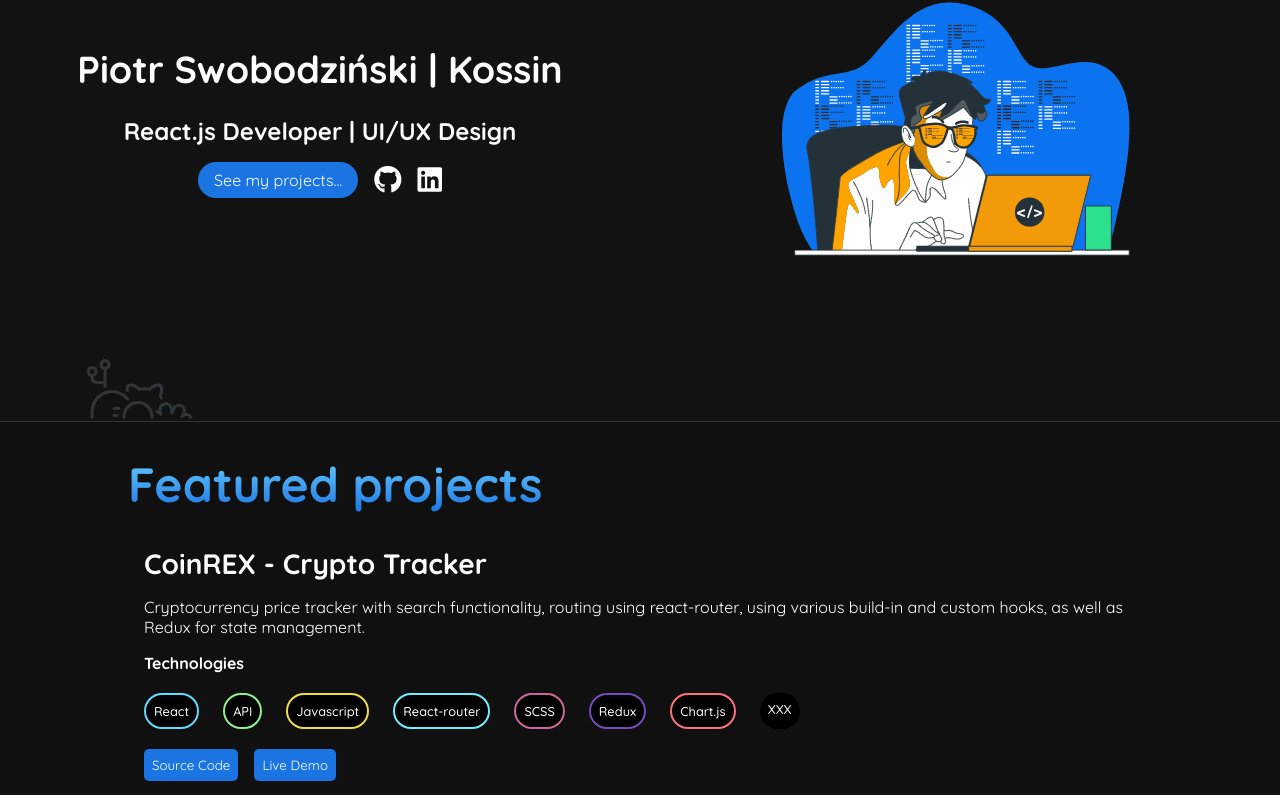
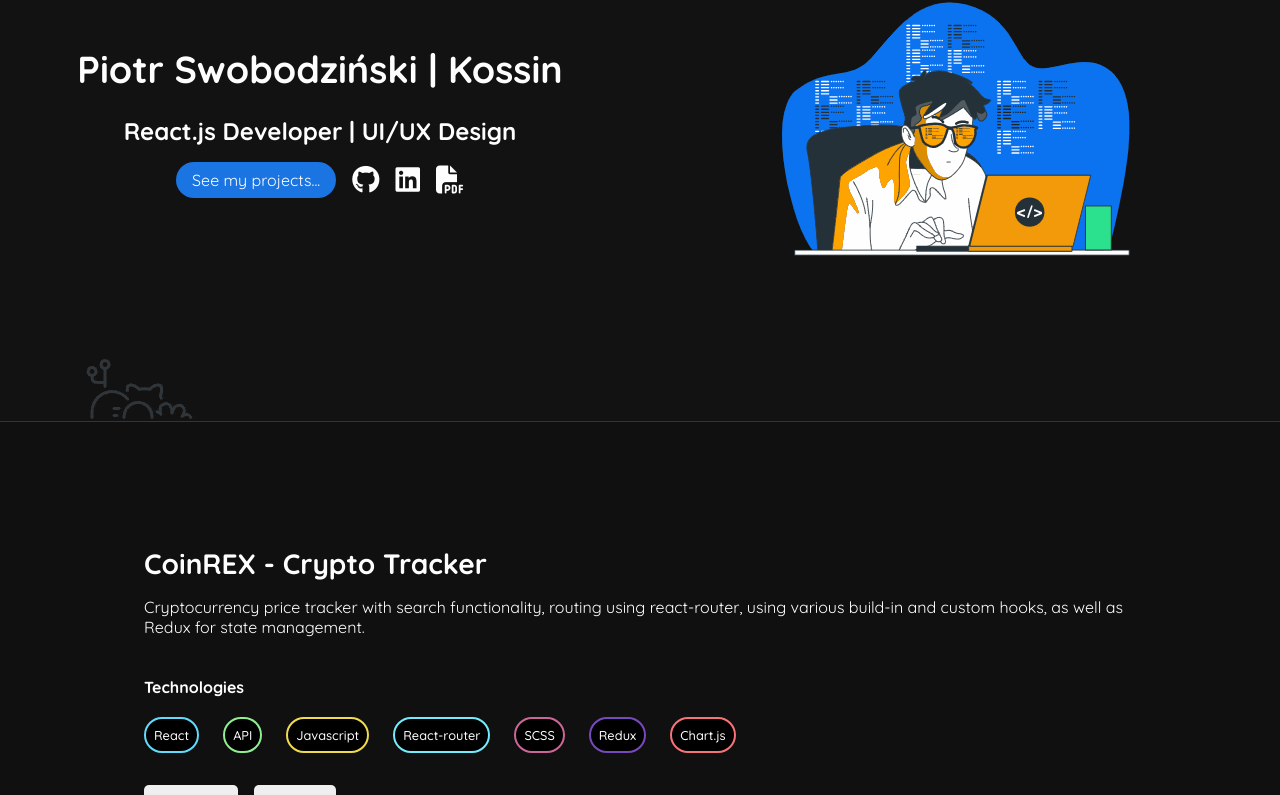
Before and after one commit to Kossin1337/Portfolio, a React (Create React App) app: page / in a window 1280 px wide. Shown: the part 179-974 px from the top of the page. Built offline with nearby package versions, Linux system fonts and the light colour scheme.

Commit message:
MainSection icons fixed

```diff
--- a/src/App.scss
+++ b/src/App.scss
@@ -5,8 +5,8 @@
   --primary-dark: #101010;
   --secondary-dark: #121212;
   --light-special: #6bd0ff;
+  --dark-special: #1a74e2;
   --normal-special: #3fa0ef;
-  --dark-special: #1a74e2;
 }
 
 * {
--- a/src/components/FeaturedWork/FeaturedWork.scss
+++ b/src/components/FeaturedWork/FeaturedWork.scss
@@ -20,8 +20,8 @@
         padding: 0;
         font-size: 3rem;
         background: -webkit-linear-gradient(
-          var(--light-special),
-          var(--dark-special)
+          var(light-special),
+          var(dark-special)
         );
         -webkit-background-clip: text;
         -webkit-text-fill-color: transparent;
--- a/src/components/FeaturedWork/Project.scss
+++ b/src/components/FeaturedWork/Project.scss
@@ -14,7 +14,12 @@
     }
 
     .description {
+      color: #fefefe;
       margin: 1rem 0;
+    }
+
+    .technologies-header {
+      margin-top: 2.5rem;
     }
 
     .technologies-container {
@@ -35,6 +40,7 @@
     }
 
     .link-buttons {
+      margin-top: 2rem;
       display: flex;
 
       .btn {
@@ -43,7 +49,7 @@
         border: none;
         border-radius: 5px;
         outline: none;
-        background: var(--dark-special);
+        background: var(dark-special);
         color: #fefefe;
         transition: color 0.2s ease;
       }
--- a/src/components/FeaturedWork/featuredWorkData.js
+++ b/src/components/FeaturedWork/featuredWorkData.js
@@ -15,7 +15,6 @@ export const featuredWorkData = [
       "SCSS",
       "Redux",
       "Chart.js",
-      "XXX",
     ],
     liveDemo: "There goes a link to the project",
     github: "https://github.com/Kossin1337/API-Crypto-tracker",
--- a/src/components/MainSection/Main.js
+++ b/src/components/MainSection/Main.js
@@ -19,13 +19,9 @@ export const Main = () => {
           <div className="main-icons">
             <i className="fab fa-github"></i>
             <i className="fab fa-linkedin"></i>
+            <i class="fas fa-file-pdf"></i>
           </div>
         </div>
-        {/* <div className="resume">
-          <button className="hero-btn">
-            Resume <i class="fas fa-file"></i>
-          </button>
-        </div> */}
       </div>
 
       <div className="gif-wrapper">
--- a/src/components/MainSection/Main.scss
+++ b/src/components/MainSection/Main.scss
@@ -67,10 +67,22 @@
       justify-content: space-between;
       align-items: center;
 
-      .fab {
+      i {
         font-size: 1.75rem;
         padding-left: 1rem;
         transition: 0.2s ease-in;
+      }
+
+      .fa-github:hover {
+        color: #c9510c;
+      }
+
+      .fa-linkedin:hover {
+        color: #00a0dc;
+      }
+
+      .fa-file-pdf:hover {
+        color: #59c8f0;
       }
     }
   }
```
Also changed, not shown: src/components/FeaturedWork/FeaturedWork.js (+0 -16 lines), 1 other file (tests, documents, lock files or other folders).
